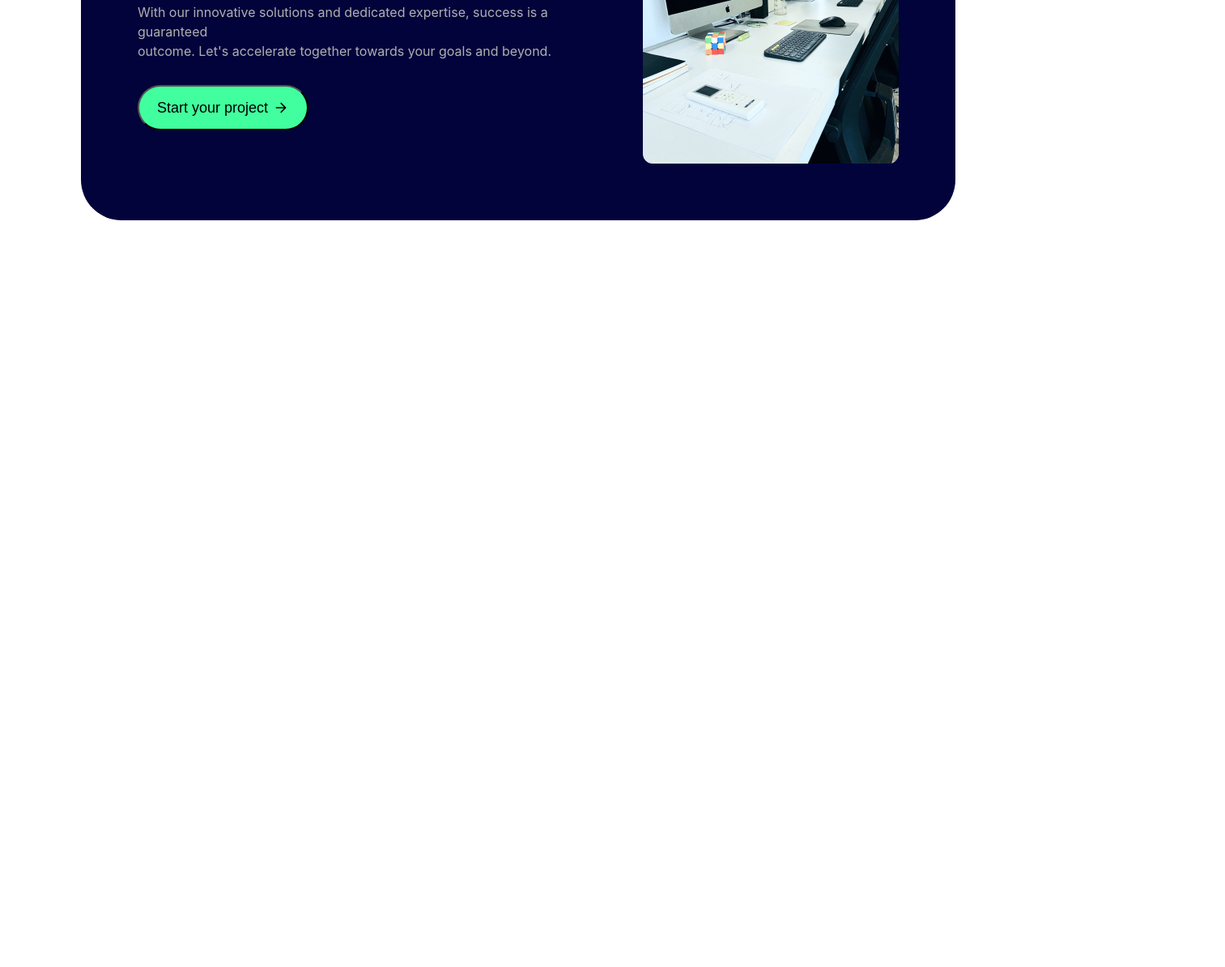
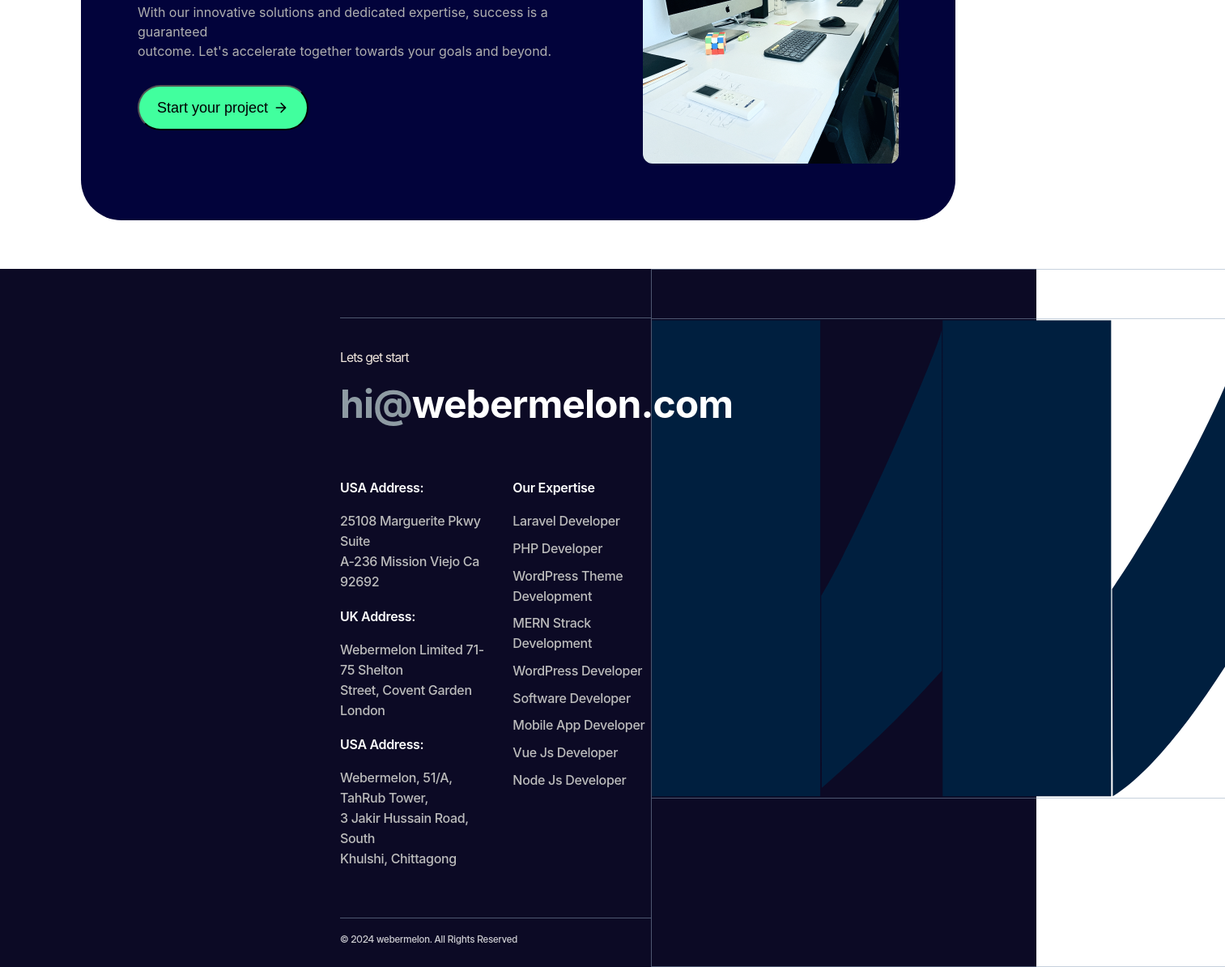
Before and after one commit to Jamanul/webmelon, a website built with Vite: page index.html in a window 1280 px wide. Shown: the part 5156-6350 px from the top of the page at 81% size, 1513 px wide, since content can reach past the window. Before the commit the page ends 5488 px from the top, so only its background shows below. Built offline with nearby package versions, Linux system fonts and the light colour scheme.

Commit message:
last section done

```diff
--- a/index.html
+++ b/index.html
@@ -392,8 +392,52 @@
           </svg></button>
         </div>
         <img src="./img9.png" alt="">
-
       </div>
+      <footer >
+       <div class="footer">
+        <div class="footerDetails">
+          <p>Lets get start</p>
+          <h1><span>hi@</span>webermelon.com</h1>
+          <div class="footer-address">
+              <div>
+                <h2>USA Address:</h2>
+                <p>25108 Marguerite Pkwy Suite <br> A-236 Mission Viejo Ca 92692</p>
+                <h2>UK Address:</h2>
+                <p>Webermelon Limited 71-75 Shelton <br> Street, Covent Garden London </p>
+                <h2>USA Address:</h2>
+                <p>Webermelon, 51/A, TahRub Tower, <br> 3 Jakir Hussain Road, South <br> Khulshi, Chittagong</p>
+              </div>
+              <div>
+                <h2>Our Expertise</h2>
+                <p>Laravel Developer</p>
+                <p>PHP Developer</p>
+                <p>WordPress Theme Development</p>
+                <p>MERN Strack Development</p>
+                <p>WordPress Developer</p>
+                <p>Software Developer</p>
+                <p>Mobile App Developer</p>
+                <p>Vue Js Developer</p>
+                <p>Node Js Developer</p>
+              </div>
+          </div>
+          <div><h2 class="footer-caption">© 2024 webermelon. All Rights Reserved</h2></div>
+        </div>
+        <div class="footerDesign">
+          <svg xmlns="http://www.w3.org/2000/svg" width="209" height="591" viewBox="0 0 209 588" fill="none">
+            <path d="M0 587.811V0H208.098V587.811H0Z" fill="#001f3f" />
+          </svg>
+          <svg xmlns="http://www.w3.org/2000/svg" width="150" height="591" viewBox="0 0 150 567" fill="none">
+            <path d="M149.255 0.901123C145.326 24.391 48.2921 249.664 0.266602 329.676C0.539474 405.284 1.07632 556.24 1.07632 566.811C73.1413 502.95 93.3843 483.356 149.255 422.168V0.901123Z" fill="#001f3f" />
+          </svg>
+          <svg xmlns="http://www.w3.org/2000/svg" width="209" height="591" viewBox="0 0 209 588" fill="none">
+            <path d="M0.250977 587.811V0H208.349V587.811H0.250977Z" fill="#001f3f" />
+          </svg>
+          <svg xmlns="http://www.w3.org/2000/svg" width="140" height="591" viewBox="0 0 140 588" fill="none">
+            <path d="M170.614 0C133.691 120.755 41.8689 271.409 0.573242 331.642C0.573242 377.602 1.38296 492.02 1.38296 587.811C125.756 510.017 289.373 164.007 356.04 0H170.614Z" fill="#001f3f" />
+          </svg>
+        </div>
+       </div>
+      </footer>
     </div>
     <script type="module" src="/main.js"></script>
   </body>
--- a/style.css
+++ b/style.css
@@ -644,6 +644,103 @@
   border-radius: 12px;
 }
 
+.footer {
+  background: #0c0a25;
+  display: flex;
+
+}
+
+.footerDetails {
+
+  margin-top: 60px;
+  margin-bottom: 60px;
+  padding-bottom:40px ;
+  border-top: 1px #90A3BC80 solid;
+  border-bottom: 1px #90A3BC80 solid;
+  padding-top: 17px;
+  width: 30%;
+  margin-left: 420px;
+  position: relative;
+}
+
+.footerDetails > p {
+  color: #f1e7de;
+  font-size: 15.789px;
+  font-style: normal;
+  font-weight: 400;
+  line-height: 31.578px;
+  letter-spacing: -0.947px;
+  margin-bottom: 0px;
+
+}
+
+.footerDetails > h1 {
+  margin-top: 0px;
+  color: #FFF;
+font-size: 48px;
+font-style: normal;
+font-weight: 700;
+line-height: 82.892px;
+letter-spacing: -0.96px;
+}
+
+.footerDetails > h1 >span{
+  color: #8E9BA3;
+}
+
+.footer-address {
+  display: flex;
+  gap: 30px;
+  margin-bottom: 20px;
+}
+
+.footer-address >div > h2 {
+  color: #FFF;
+
+font-size: 16px;
+font-style: normal;
+font-weight: 600;
+line-height: 32px;
+letter-spacing: -0.32px;
+}
+
+.footer-address >div > p {
+  color: #BCBCBC;
+  font-size: 16px;
+  font-style: normal;
+  font-weight: 500;
+  line-height: 25px; /* 156.25% */
+  letter-spacing: -0.32px;
+  margin-bottom: 0px;
+  margin-top: 8.7px;
+}
+
+.footerDesign {
+  border-top: 1px #90A3BC80 solid;
+  border-bottom: 1px #90A3BC80 solid;
+  border-left: 1px #90A3BC80 solid;
+  padding-top: 60px;
+  padding-bottom: 10px;
+  display: flex;
+}
+
+.footerDesign > svg {
+  border-top: 1px #90A3BC80 solid;
+  border-bottom: 1px #90A3BC80 solid;
+}
+
+.footer-caption {
+  color: rgba(255, 255, 255, 0.80);
+text-align: center;
+font-family: "Inter Display";
+font-size: 12px;
+font-style: normal;
+font-weight: 500;
+line-height: 27.631px;
+position: absolute;
+bottom: -50px;
+}
+
 @keyframes slide {
   0% {
     transform: translateX(-150%);
```
